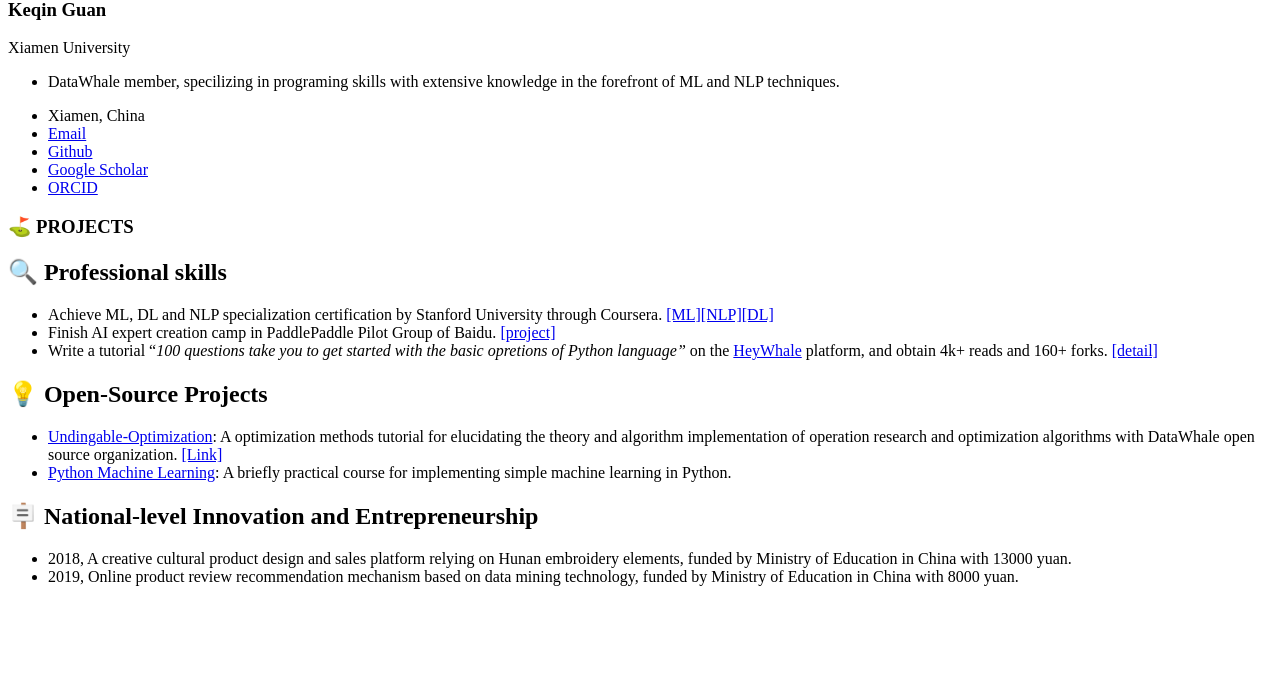
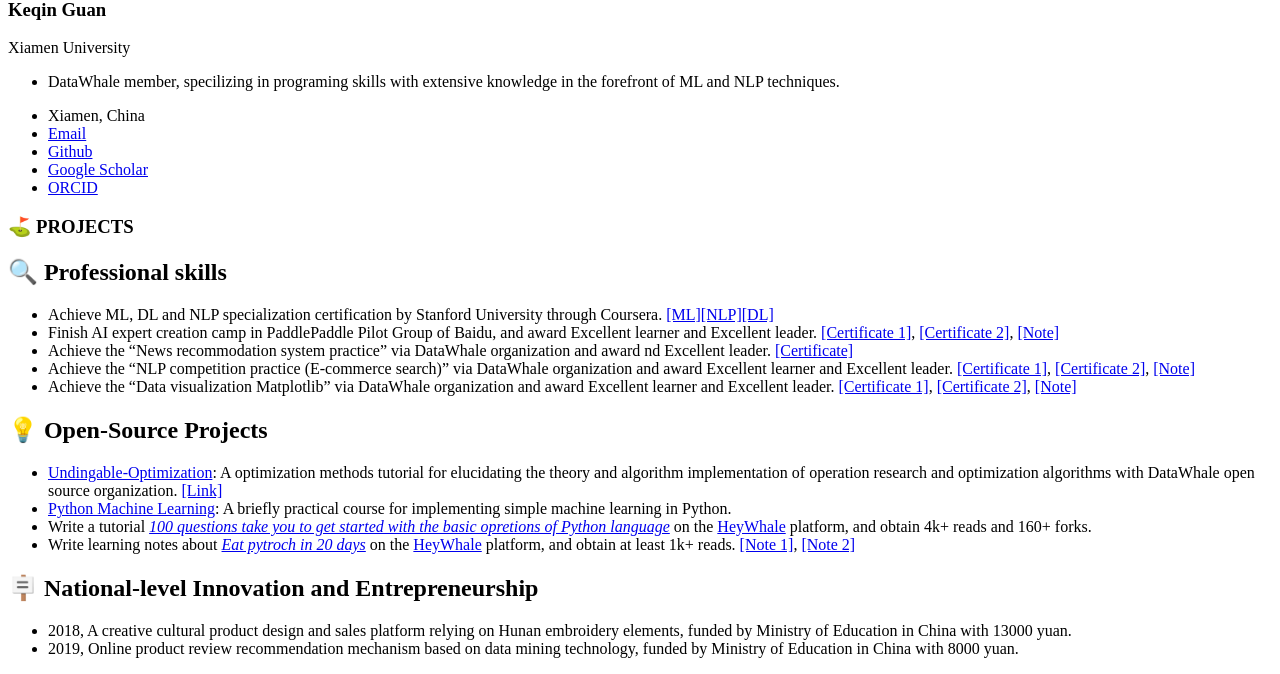
Before and after one commit to RayeRen/acad-homepage.github.io, a Jekyll site: the page built from _pages/includes/project.md, in a window 1280 px wide. Shown: the part 526-1200 px from the top of the page. Built offline with Jekyll 4.4.1, drawn with Linux system fonts in a browser that asks for light colours; our own code applies the rules of GitHub Pages for plain Markdown files; before the commit the page ends 1128 px from its top, so only the background shows below that.

Commit message:
Update personal information

```diff
--- a/_pages/includes/project.md
+++ b/_pages/includes/project.md
@@ -2,12 +2,16 @@
 ## 🔍 Professional skills
 
 - Achieve ML, DL and NLP specialization certification by Stanford University through Coursera. [\[ML\]](https://drive.google.com/file/d/11amJQ3JZwOfhYDBt8SSSfCrf1m-3K62v/view?usp=sharing)[\[NLP\]](https://drive.google.com/file/d/1d_ZpemgDMzlwMPcmGmWNleaXxQERYbgH/view?usp=sharing)[\[DL\]](https://drive.google.com/file/d/1-U1mLgVB6vnZH_RHPZ6P6mq4R7hgNFrL/view?usp=sharing)
-- Finish AI expert creation camp in PaddlePaddle Pilot Group of Baidu. [\[project\]](https://aistudio.baidu.com/aistudio/projectdetail/3488745)
-- Write a tutorial “*100 questions take you to get started with the basic* *opretions* *of Python language”* on the [HeyWhale](https://www.heywhale.com/home) platform, and obtain 4k+ reads and 160+ forks. [[detail]](https://www.heywhale.com/mw/project/621c9e28e3d3a00017a4cc5a)
+- Finish AI expert creation camp in PaddlePaddle Pilot Group of Baidu, and award Excellent learner and Excellent leader. [\[Certificate 1\]](https://drive.google.com/file/d/1M0rbLbzSSmTuHFW0aZwPEN2QoPSUhnoC/view?usp=sharing),  [\[Certificate 2\]](https://drive.google.com/file/d/1RCB7uRXTcN1A_tcU7VoJobwEfUZRllJ7/view?usp=sharing), [\[Note\]](https://aistudio.baidu.com/aistudio/projectdetail/3488745)
+- Achieve the "News recommodation system practice" via DataWhale organization and award nd Excellent leader.  [\[Certificate\]](https://drive.google.com/file/d/1ZTplovuFg2XwTHUhuhSRb2xEHjx3LMDX/view?usp=sharing)
+- Achieve the "NLP competition practice (E-commerce search)" via DataWhale organization and award Excellent learner and Excellent leader.  [\[Certificate 1\]](https://drive.google.com/file/d/1NjmJC_-mEvZSGj0xESe8ajYS9uWvq2so/view?usp=sharing),  [\[Certificate 2\]](https://drive.google.com/file/d/1ggq6LdGtD6-dPzLxOZ-oXIux3Eo45C1x/view?usp=sharing), [\[Note\]](https://www.yangsuoly.com/2022/03/15/Tianchi-nlp/)
+- Achieve the "Data visualization Matplotlib" via DataWhale organization and award Excellent learner and Excellent leader.  [\[Certificate 1\]](https://drive.google.com/file/d/1mdfHNli2tn9dJ5ZHGkvX52I_L8hu7TB-/view?usp=sharing), [\[Certificate 2\]](https://drive.google.com/file/d/1s7uJt0e8tvKwxx4j_OJun9swY1qI5XSj/view?usp=sharing),  [\[Note\]](https://www.yangsuoly.com/2022/01/11/Fantastic-Matplotlib/)
 
 ## 💡 Open-Source Projects
 - [Undingable-Optimization](https://github.com/datawhalechina/undingable-optimization): A optimization methods tutorial for elucidating the theory and algorithm implementation of operation research and optimization algorithms with DataWhale open source organization. [\[Link\]](http://www.yangsuoly.com/datawhale-operational-research/#/)
 - [Python Machine Learning](https://www.heywhale.com/home/activity/detail/6188defe7b6f7d001813a3e9/content/4): A briefly practical course for implementing simple machine learning in Python.
+- Write a tutorial [*100 questions take you to get started with the basic opretions of Python language*](https://www.heywhale.com/mw/project/621c9e28e3d3a00017a4cc5a) on the [HeyWhale](https://www.heywhale.com/home) platform, and obtain 4k+ reads and 160+ forks.
+- Write learning notes about [*Eat pytroch in 20 days*](https://www.heywhale.com/home/competition/61bff9a84b63a700179b7f8d/leaderboard) on the [HeyWhale](https://www.heywhale.com/home) platform, and obtain at least 1k+ reads. [\[Note 1\]](https://www.heywhale.com/home/user/profile/60892b35a6bab5001789b9a1), [\[Note 2\]](https://www.yangsuoly.com/Categories/Notes/Eat-pytorch-in-20-days/)
 
 ## 🪧 National-level Innovation and Entrepreneurship
 - 2018, A creative cultural product design and sales platform relying on Hunan embroidery elements, funded  by Ministry of Education in China with 13000 yuan.
```
Also changed, not shown: _pages/includes/competition.md (+2 -2 lines).
